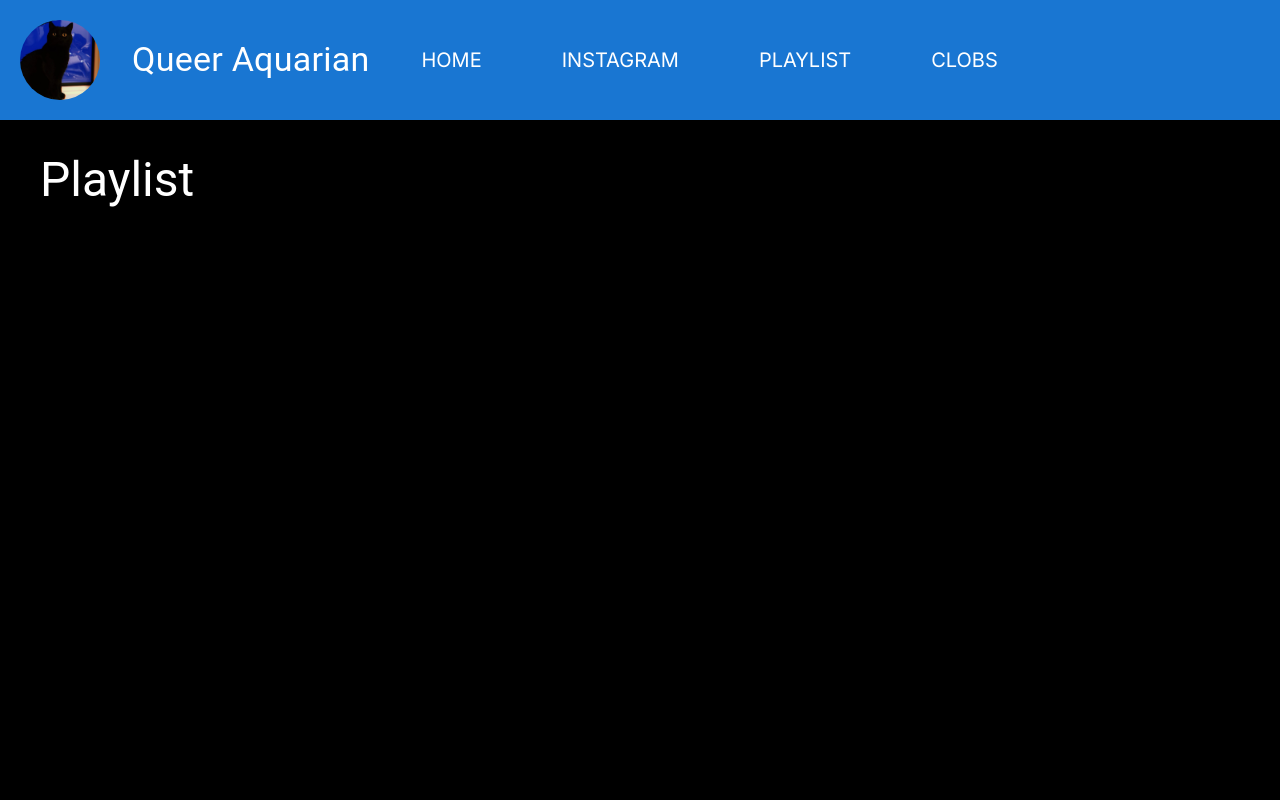
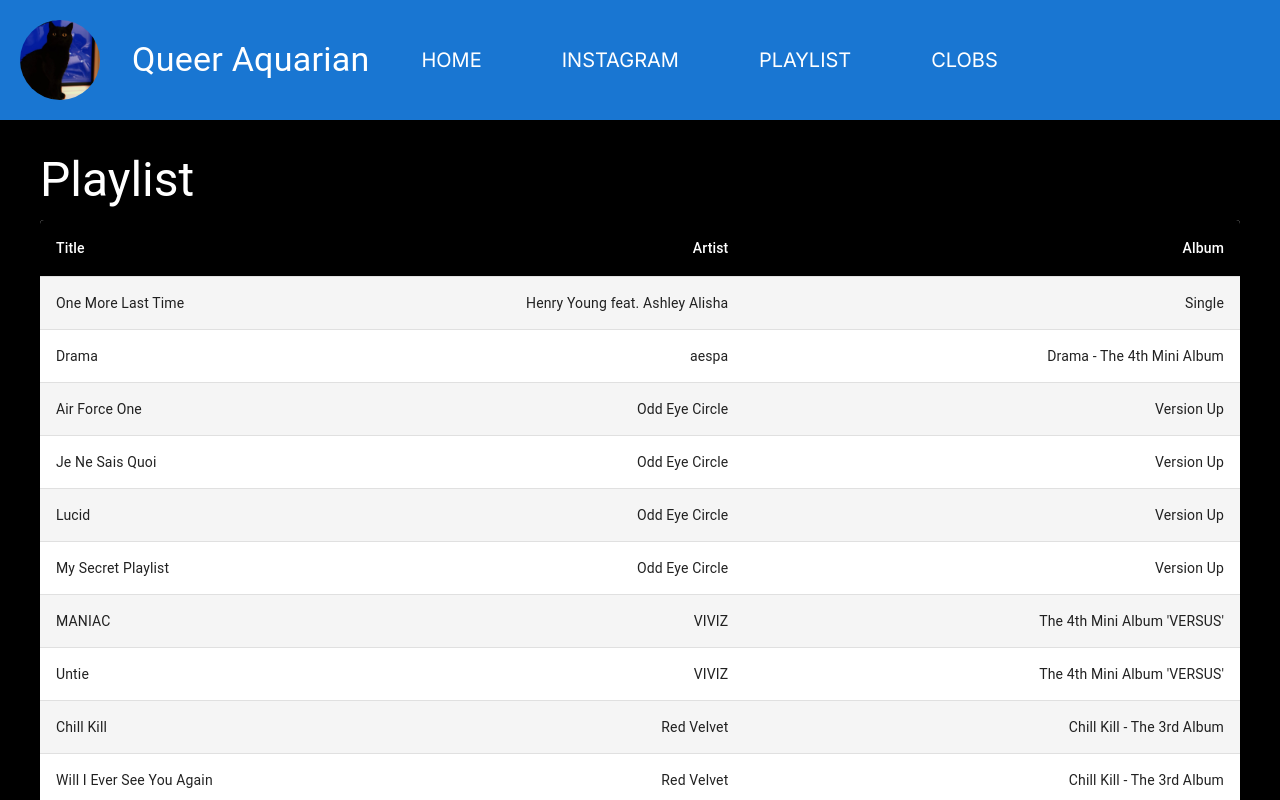
Before and after one commit to zacharylee97/queer-aquarian, a Next.js app: page /playlist in a window 1280 px wide. Shown: the top 800 px of the page. Built offline with nearby package versions, Linux system fonts and the light colour scheme.

Commit message:
Added styling to PlaylistTable

```diff
--- /dev/null
+++ b/app/components/playlist-table.tsx
@@ -0,0 +1,53 @@
+'use client';
+import { styled, TableCell, tableCellClasses, TableRow, TableContainer, Paper, Table, TableHead, TableBody } from "@mui/material";
+import { Playlist } from "../constants/playlist";
+
+export default function PlaylistTable() {
+  const StyledTableCell = styled(TableCell)(({ theme }) => ({
+    [`&.${tableCellClasses.head}`]: {
+      backgroundColor: theme.palette.common.black,
+      color: theme.palette.common.white,
+    },
+    [`&.${tableCellClasses.body}`]: {
+      fontSize: 20,
+    },
+  }));
+
+  const StyledTableRow = styled(TableRow)(({ theme }) => ({
+    '&:nth-of-type(odd)': {
+      backgroundColor: theme.palette.action.hover,
+    },
+    // hide last border
+    '&:last-child td, &:last-child th': {
+      border: 0,
+    },
+  }));
+
+  return (
+    <TableContainer className="mt-3" component={Paper}>
+      <Table sx={{ minWidth: 650 }} aria-label="playlist">
+        <TableHead>
+          <TableRow>
+            <StyledTableCell>Title</StyledTableCell>
+            <StyledTableCell align="right">Artist</StyledTableCell>
+            <StyledTableCell align="right">Album</StyledTableCell>
+          </TableRow>
+        </TableHead>
+        <TableBody>
+          {Playlist.map((song) => (
+            <StyledTableRow
+              key={song.title}
+              sx={{ '&:last-child td, &:last-child th': { border: 0 } }}
+            >
+              <TableCell component="th" scope="row">
+                {song.title}
+              </TableCell>
+              <TableCell align="right">{song.artist}</TableCell>
+              <TableCell align="right">{song.album}</TableCell>
+            </StyledTableRow>
+          ))}
+        </TableBody>
+      </Table>
+    </TableContainer>
+  )
+}
--- a/app/playlist/page.tsx
+++ b/app/playlist/page.tsx
@@ -1,7 +1,8 @@
 import { Box, Typography } from "@mui/material";
 import Header from "../components/header";
+import PlaylistTable from "../components/playlist-table";
 
-export default function Playlist() {
+export default function FavouritesPlaylist() {
   return (
     <main className="min-h-screen w-screen">
       <Header></Header>
@@ -10,6 +11,7 @@
           <Typography variant="h3">
             Playlist
           </Typography>
+          <PlaylistTable></PlaylistTable>
         </Box>
       </Box>
     </main>
```
